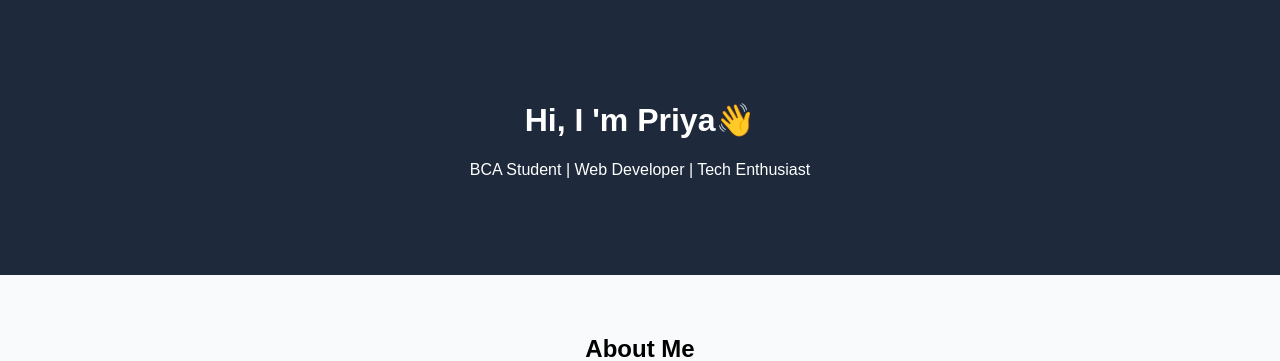
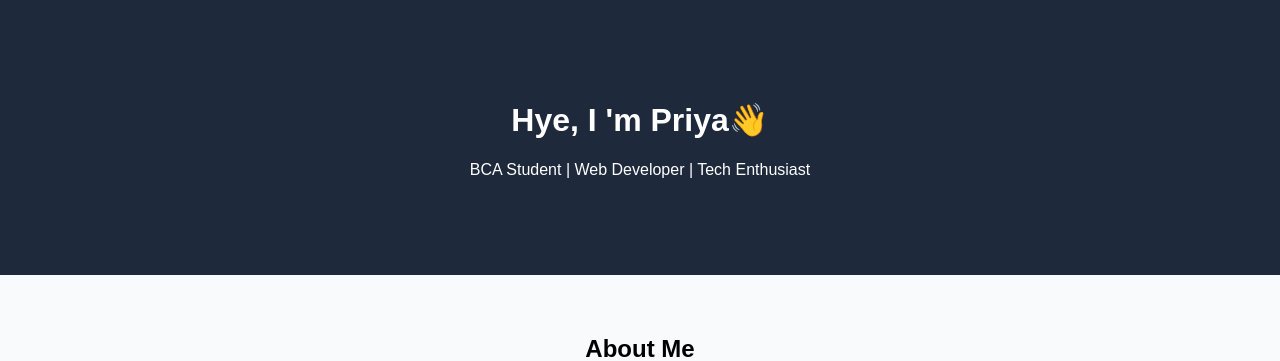
Before and after one commit to priyakumari2105/portfolio-website, a Flask app: page / in a window 1280 px wide. Shown: the part 98-459 px from the top of the page. Run offline with Flask 3, Linux system fonts and the light colour scheme.

Commit message:
updated index

```diff
--- a/templates/index.html
+++ b/templates/index.html
@@ -18,7 +18,7 @@
 
   <!-- Hero -->
   <header class="hero">
-    <h1>Hi, I 'm Priya👋</h1>
+    <h1>Hye, I 'm Priya👋</h1>
     <p>BCA Student | Web Developer | Tech Enthusiast</p>
   </header>
 
```
